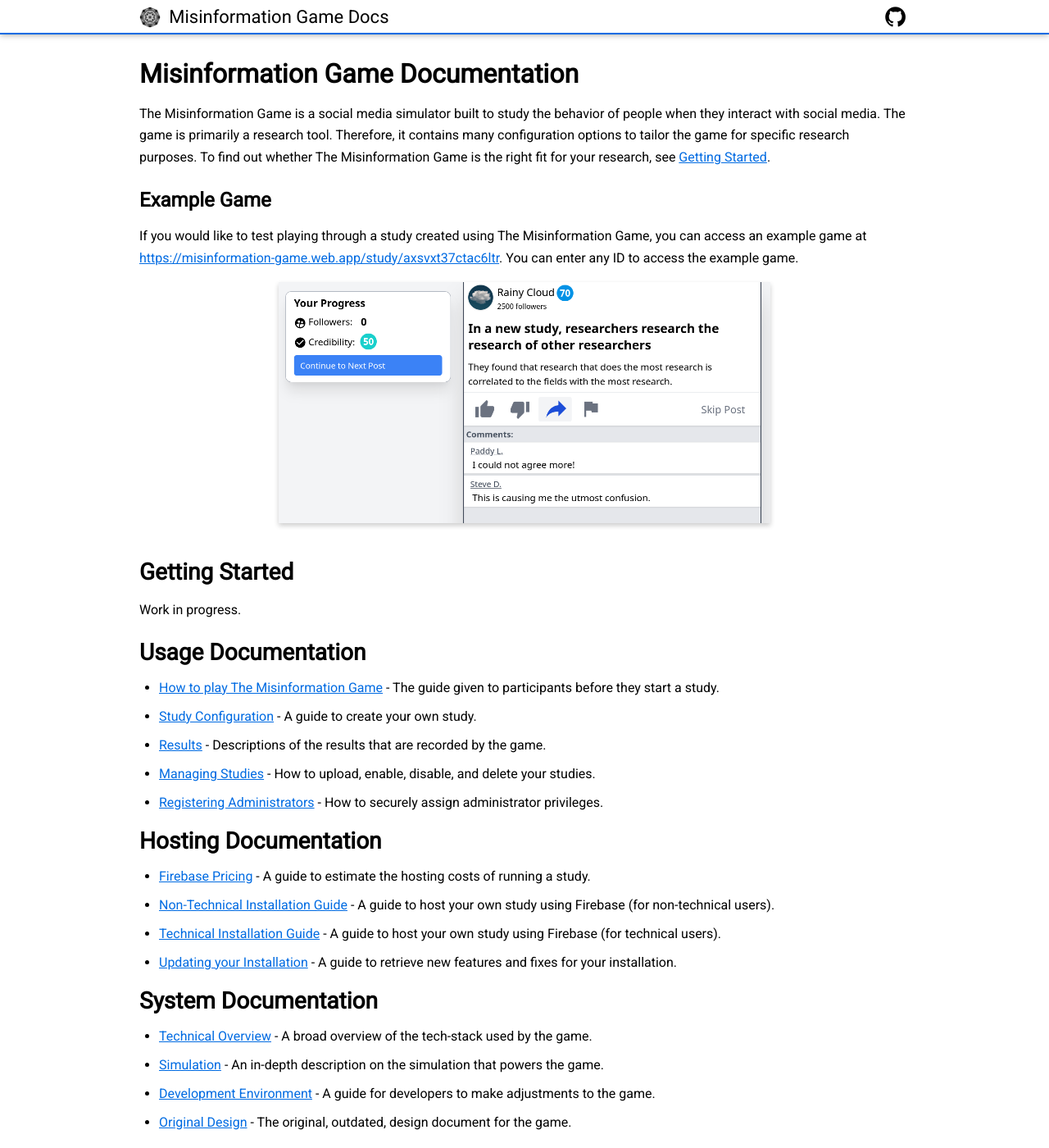
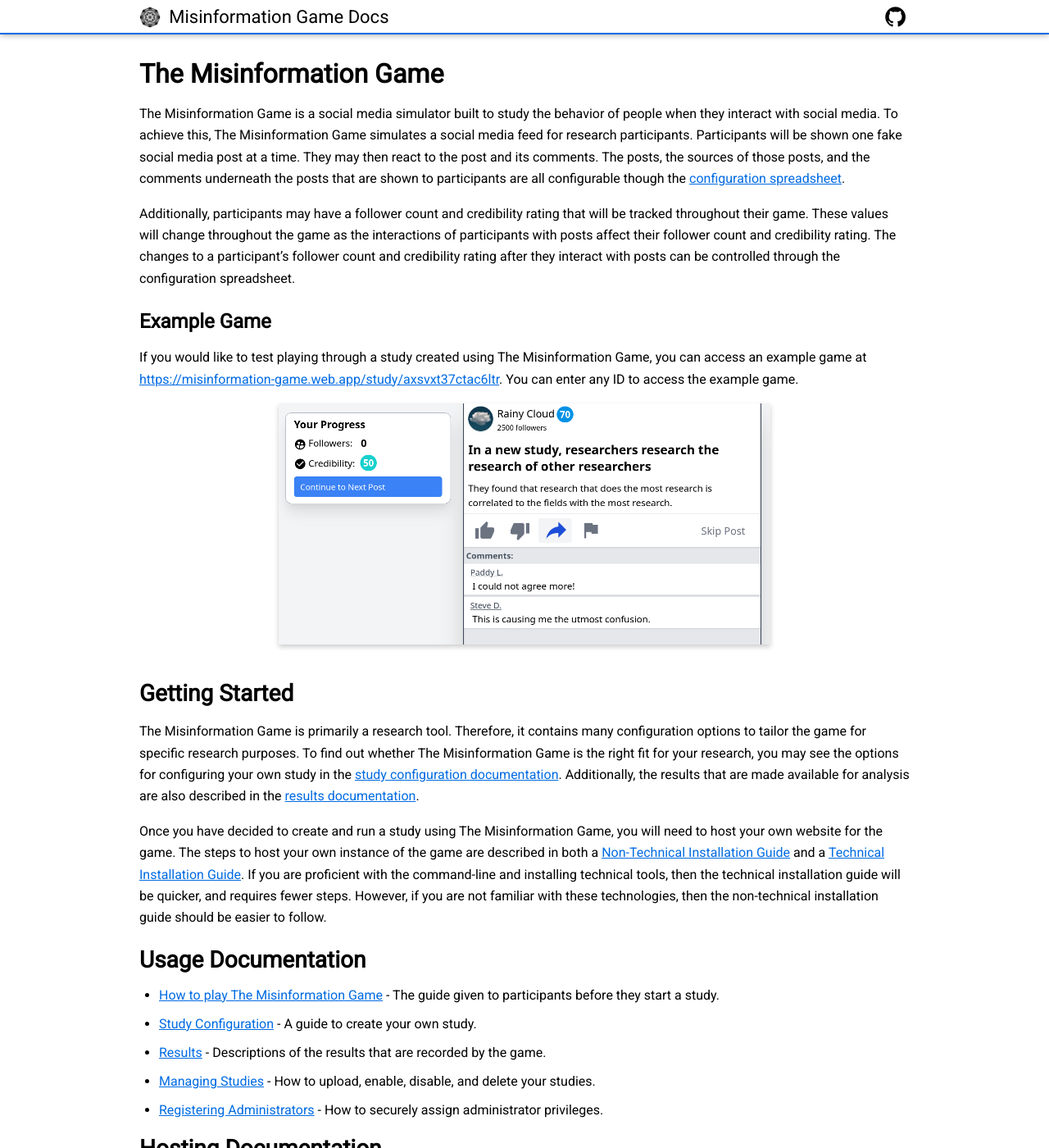
Before and after one commit to beekewardin/themisinformationgame.github.io, a Jekyll site: the page built from README.md, in a window 1280 px wide and 1400 px high. Shown: the whole window at 82% size. Built offline with Jekyll 4.4.1, drawn with Linux system fonts in a browser that asks for light colours; nearby versions of some CDN libraries; our own code applies the rules of GitHub Pages for plain Markdown files; some of the changed text lies outside the part shown.

Commit message:
Update home page of documentation

```diff
--- a/README.md
+++ b/README.md
@@ -1,12 +1,24 @@
-# Misinformation Game Documentation
+# The Misinformation Game
 
 The Misinformation Game is a social media simulator built to
 study the behavior of people when they interact with social
-media. The game is primarily a research tool. Therefore, it
-contains many configuration options to tailor the game for
-specific research purposes. To find out whether The
-Misinformation Game is the right fit for your research,
-see [Getting Started](#getting-started).
+media. To achieve this, The Misinformation Game simulates
+a social media feed for research participants. Participants
+will be shown one fake social media post at a time. They may
+then react to the post and its comments. The posts, the sources
+of those posts, and the comments underneath the posts that are
+shown to participants are all configurable though the
+[configuration spreadsheet](StudyConfiguration.md).
+
+Additionally, participants may have a follower count and
+credibility rating that will be tracked throughout their
+game. These values will change throughout the game as the
+interactions of participants with posts affect their follower
+count and credibility rating. The changes to a participant's
+follower count and credibility rating after they interact
+with posts can be controlled through the configuration
+spreadsheet.
+
 
 ### Example Game
 If you would like to test playing through a study created using
@@ -19,7 +31,29 @@ You can enter any ID to access the example game.
 <p class="spacer"></p>
 
 ## Getting Started
-Work in progress.
+The Misinformation Game is primarily a research tool.
+Therefore, it contains many configuration options to
+tailor the game for specific research purposes. To find
+out whether The Misinformation Game is the right fit for
+your research, you may see the options for configuring
+your own study in the
+[study configuration documentation](StudyConfiguration.md).
+Additionally, the results that are made available
+for analysis are also described in the
+[results documentation](Results.md).
+
+Once you have decided to create and run a study using
+The Misinformation Game, you will need to host your
+own website for the game. The steps to host your own
+instance of the game are described in both a
+[Non-Technical Installation Guide](NonTechnicalInstallation.pdf)
+and a [Technical Installation Guide](TechnicalInstallation.md).
+If you are proficient with the command-line and
+installing technical tools, then the technical
+installation guide will be quicker, and requires fewer
+steps. However, if you are not familiar with these
+technologies, then the non-technical installation
+guide should be easier to follow.
 
 ## Usage Documentation
 - [How to play The Misinformation Game](HowToPlay.md) -
--- a/_sass/_base.scss
+++ b/_sass/_base.scss
@@ -61,10 +61,12 @@ body {
 body img {
   margin: 5px auto auto auto;
   display: block;
-  max-width: 600px;
+  max-width: min(90vw, 600px);
+  height: auto;
 }
 body img.inline-img {
   display: inline;
+  width: auto;
   margin-left: 0.06em;
   margin-right: 0.06em;
   vertical-align: -10%;
```
Also changed, not shown: other parts of README.md (+2 -2 lines).
